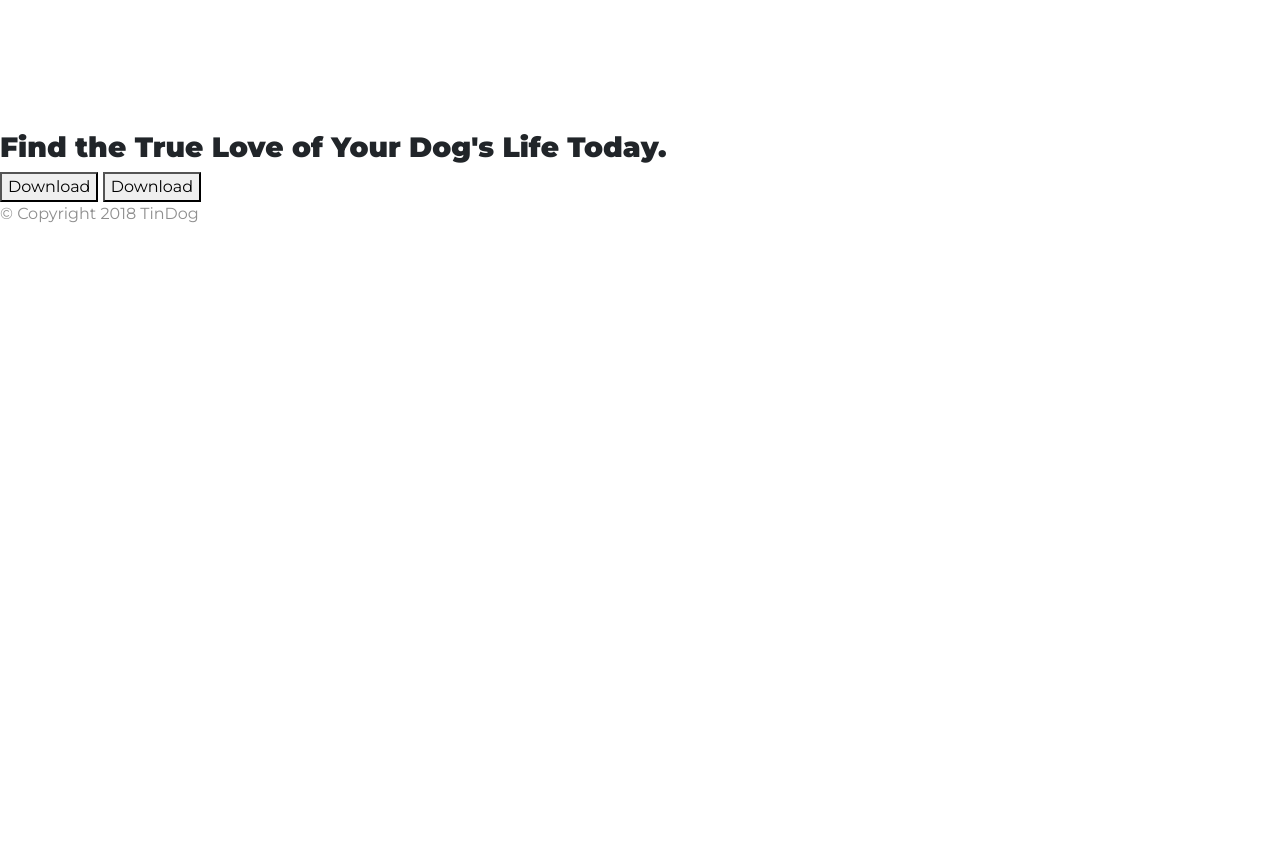
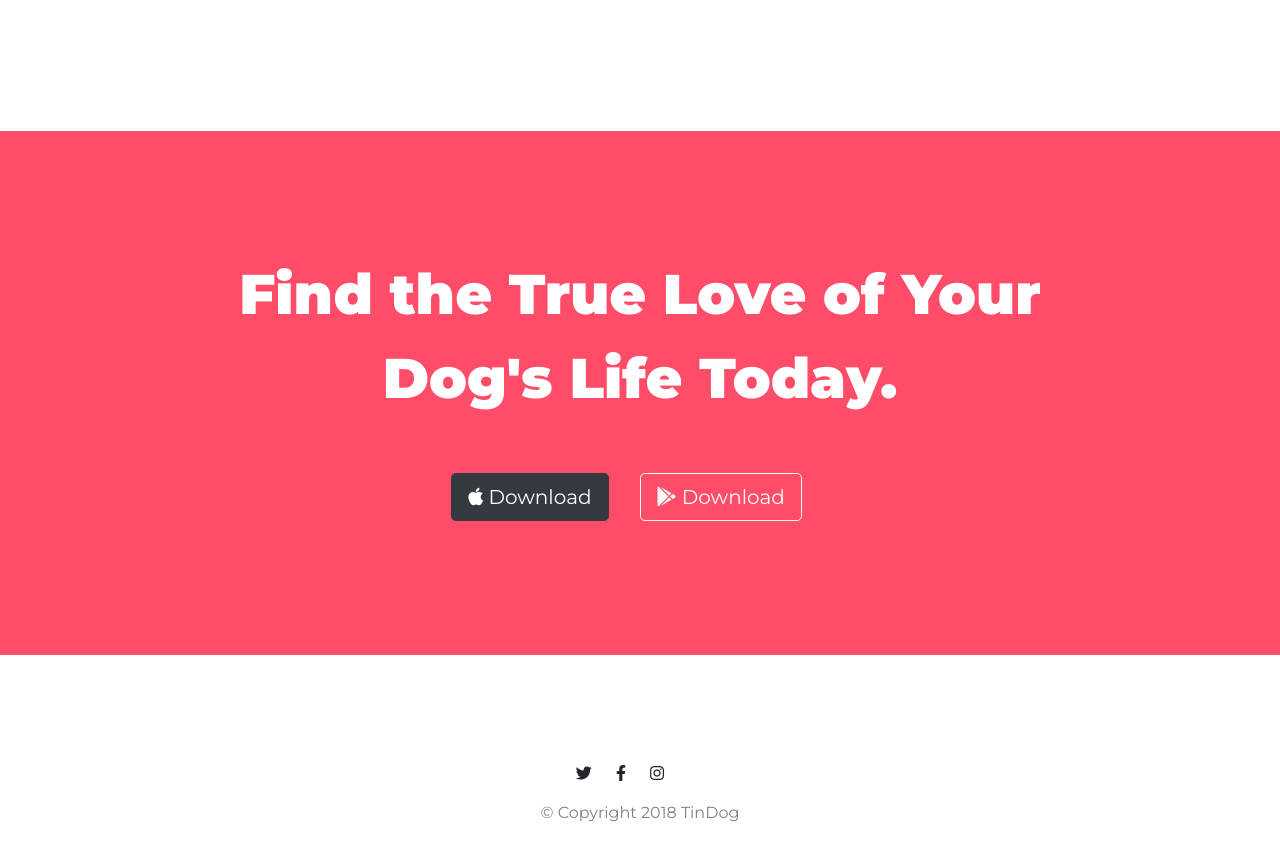
Before and after one commit to JanBoeker/tindog, a plain HTML site: page index.html in a window 1280 px wide. Shown: the part 2452-3311 px from the top of the page. Before the commit the page ends 2694 px from the top, so only its background shows below. Drawn offline with nearby package versions, Linux system fonts and the light colour scheme.

Commit message:
add css media query, finish sytling

```diff
--- a/css/styles.css
+++ b/css/styles.css
@@ -127,3 +127,45 @@ p {
 .pricing-column {
   padding: 3% 2%;
 }
+
+/* cta-section */
+#cta {
+  background-color: #ff4c68;
+  color: #fff;
+  text-align: center;
+  padding: 7% 15%;
+}
+
+.cta-heading {
+  padding-top: 2rem;
+  font-size: 3.5rem;
+  line-height: 1.5;
+  font-family: Montserrat;
+  font-weight: 900;
+}
+
+/* footer section */
+#footer {
+  text-align: center;
+  padding: 7% 15%;
+}
+
+.copyright-disclaimer {
+  color: grey;
+}
+
+.social-icon {
+  margin: 20px 10px;
+}
+
+/* CSS media-query */
+@media (max-width: 1028px) {
+  #title {
+      text-align: center;
+  }
+
+  .title-image {
+    position: static;
+    transform: rotate(0);
+  }
+}
--- a/index.html
+++ b/index.html
@@ -38,13 +38,13 @@
         <div class="collapse navbar-collapse" id="navbarSupportedContent">
           <ul class="navbar-nav ml-auto">
             <li class="nav-item">
-              <a class="nav-link" href="">Contact</a>
+              <a class="nav-link" href="#footer">Contact</a>
             </li>
             <li class="nav-item">
-              <a class="nav-link" href="">Pricing</a>
+              <a class="nav-link" href="#pricing">Pricing</a>
             </li>
             <li class="nav-item">
-              <a class="nav-link" href="">Download</a>
+              <a class="nav-link" href="#cta">Download</a>
             </li>
           </ul>
         </div>
@@ -196,9 +196,9 @@
 
   <section id="cta">
 
-    <h3>Find the True Love of Your Dog's Life Today.</h3>
-    <button type="button">Download</button>
-    <button type="button">Download</button>
+    <h3 class="cta-heading">Find the True Love of Your Dog's Life Today.</h3>
+    <button type="button" class="btn btn-dark btn-lg download-button"><i class="fab fa-apple"></i> Download</button>
+    <button type="button" class="btn btn-outline-light btn-lg download-button"><i class="fab fa-google-play"></i> Download</button>
 
   </section>
 
@@ -207,7 +207,11 @@
 
   <footer id="footer">
 
-    <p>© Copyright 2018 TinDog</p>
+    <i class="social-icon fab fa-twitter" aria-hidden="true"></i>
+    <i class="social-icon fab fa-facebook-f" aria-hidden="true"></i>
+    <i class="social-icon fab fa-instagram" aria-hidden="true"></i>
+    <i class="social-icon fab fa-envelope" aria-hidden="true"></i>
+    <p class="copyright-disclaimer">© Copyright 2018 TinDog</p>
 
   </footer>
 
```
